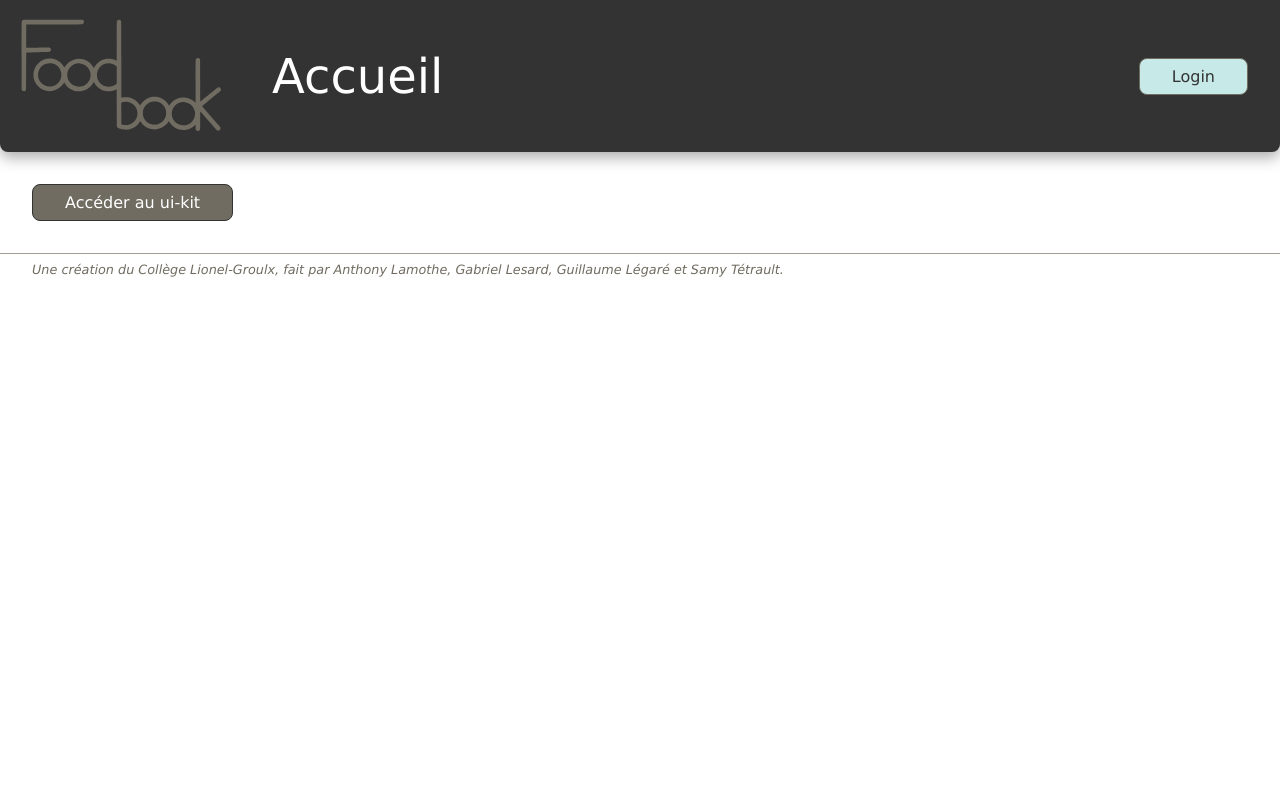
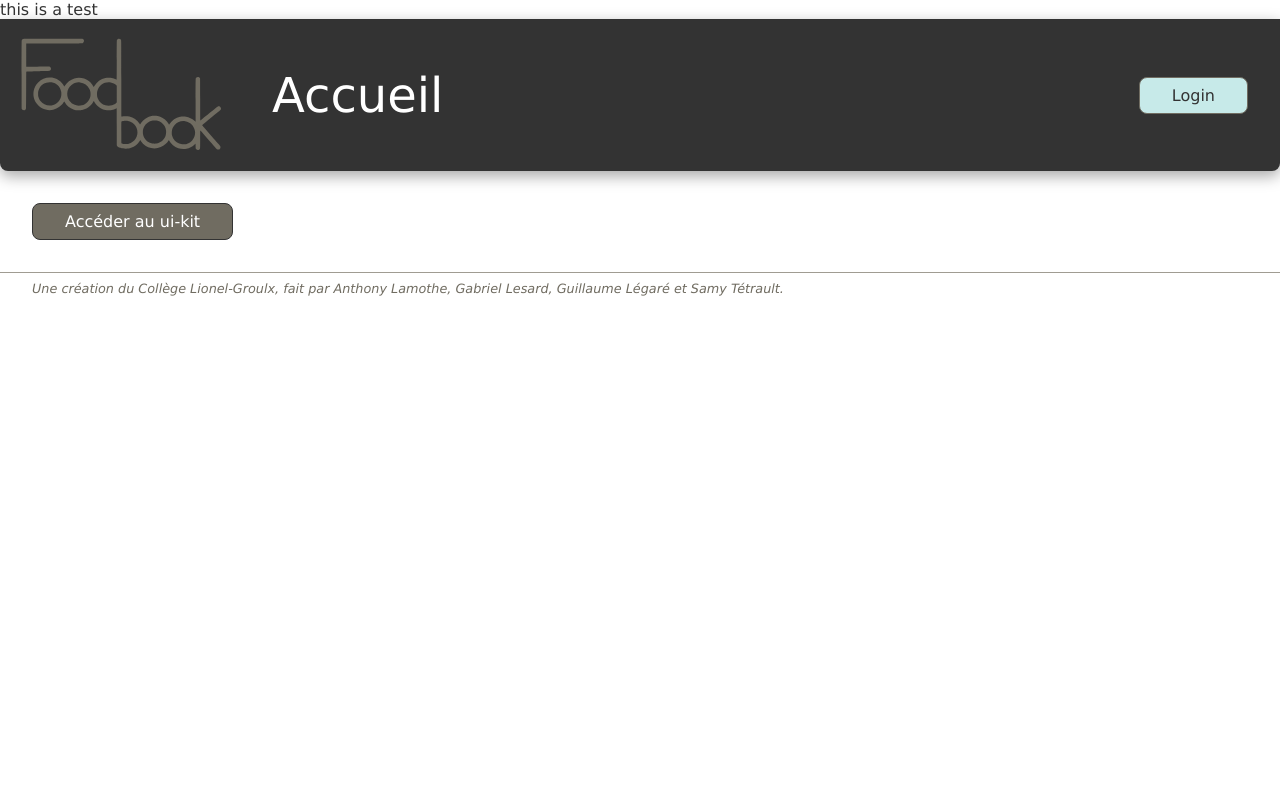
Before and after one commit to Projet-d-integration/foodbook, a PHP site: page / in a window 1280 px wide. Run offline with PHP 8.4, Linux system fonts and the light colour scheme.

Commit message:
test commit

```diff
--- a/index.php
+++ b/index.php
@@ -14,6 +14,8 @@
 
     <?php RenderFavicon(); ?>
 </head>
+
+this is a test
 
 <?php
     // close session
```
